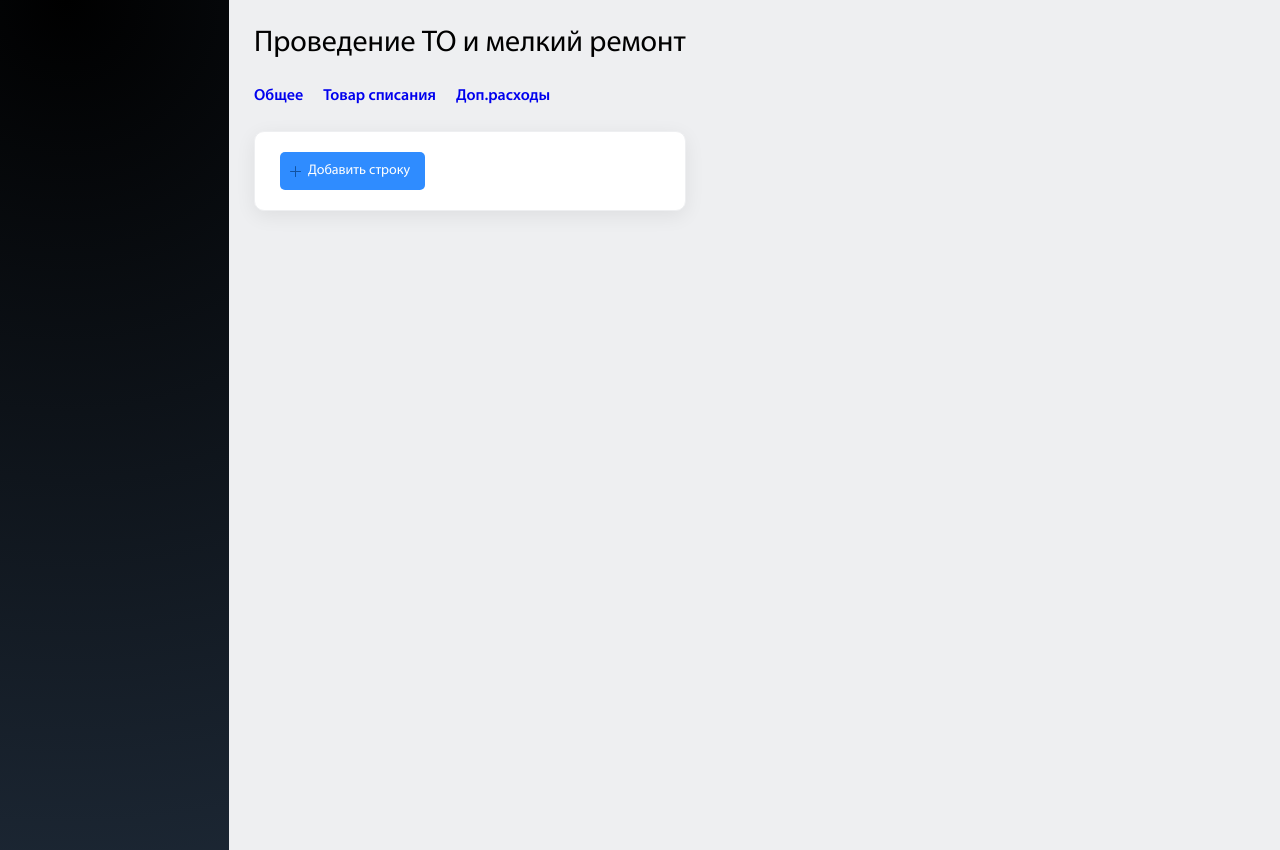
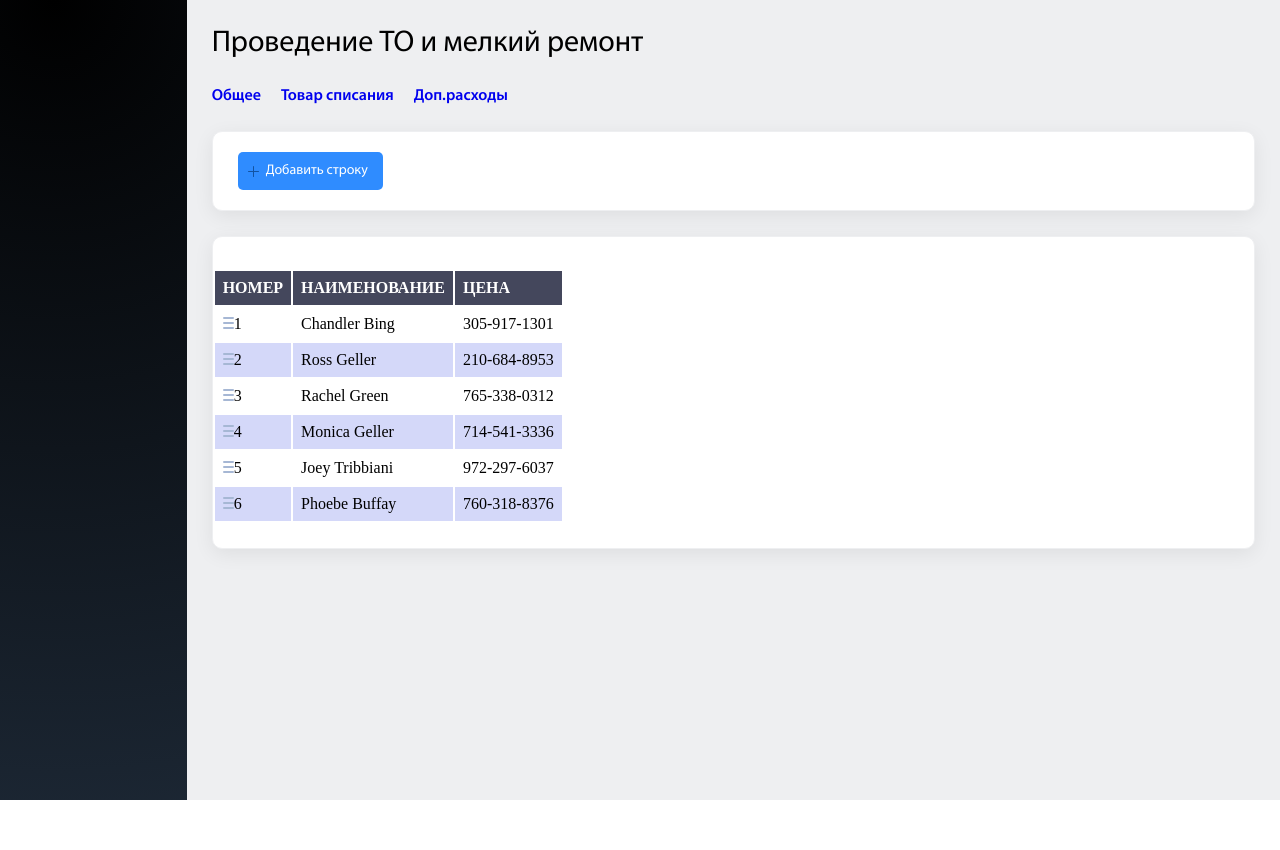
Before and after one commit to 4uJustDev/tt-adaptive-tables, a Vue app: page / in a window 1280 px wide. After the commit the page ends 800 px from the top, so only its background shows below. Built offline with nearby package versions, Linux system fonts and the light colour scheme.

Commit message:
Full Adaptive

```diff
--- a/src/App.vue
+++ b/src/App.vue
@@ -1,5 +1,5 @@
 <template>
-  <div class="app">
+  <div class="main">
     <div class="menu"></div>
     <div class="content">
       <navbar></navbar>
@@ -28,14 +28,15 @@ import Products from '@/components/Products.vue';
     }
     .menu{
       width: 229px;
-      height: 850px;
       background-image: radial-gradient(circle at 29% 0, #000, #1c2734 103%);
     }
-    .app{
+    .main{
       display: flex;
       background-color: #eeeff1;
+      height: 100vh;
     }
     .content{
       margin: 25px;
+      width: 100%;
     }
 </style>
--- a/src/components/Navbar.vue
+++ b/src/components/Navbar.vue
@@ -28,6 +28,7 @@
 }
 .navbar{
     margin-bottom: 25px;
+    width: 100%;
 }
 .navbar_btns{
     margin-top: 25px;
--- a/src/components/Products.vue
+++ b/src/components/Products.vue
@@ -6,13 +6,16 @@
                 <p>Добавить строку</p>
             </button>
         </div>
+        <Table_Adaptive></Table_Adaptive>
     </div>
 </template>
 
 <script>
+import Table_Adaptive from './Table_Adaptive.vue';
+
     export default {
-
-    }
+    components: { Table_Adaptive }
+}
 </script>
 
 <style scoped>
--- /dev/null
+++ b/src/components/Table_Adaptive.vue
@@ -0,0 +1,67 @@
+<template>
+    <div class="table_adaptive">
+        <table id="firstTable">
+            <thead>
+                <tr>
+                <th>Номер</th>
+                <th>Наименование</th>
+                <th>Цена</th>
+                </tr>
+            </thead>
+            <tbody>
+                <tr v-for="row in rows" :key="row.id">
+                <td><img src="@/icons/Groups.svg" alt="Group">{{row.id}}</td>
+                <td>{{row.name}}</td>
+                <td>{{row.price}}</td>
+                </tr>
+            </tbody>
+        </table>
+    </div>
+</template>
+
+<script>
+    export default {
+        data(){
+            return{
+                rows: [
+                    { id: 1, name: "Chandler Bing", price: '305-917-1301'},
+                    { id: 2, name: "Ross Geller", price: '210-684-8953'},
+                    { id: 3, name: "Rachel Green", price: '765-338-0312'},
+                    { id: 4, name: "Monica Geller", price: '714-541-3336'},
+                    { id: 5, name: "Joey Tribbiani", price: '972-297-6037'},
+                    { id: 6, name: "Phoebe Buffay", price: '760-318-8376'}
+                ]
+            }
+    }
+    }
+</script>
+
+<style scoped>
+    .table_adaptive{
+        margin-top: 25px;
+        padding: 32px 0px 25px 0px;
+        border-radius: 10px;
+        box-shadow: 0 5px 20px 0 rgba(0, 0, 0, 0.07);
+        border: solid 1px #eeeff1;
+        background-color: #fff;
+    }
+    table th {
+    text-transform: uppercase;
+    text-align: left;
+    background: #44475C;
+    color: #FFF;
+    padding: 8px;
+    min-width: 30px;
+    }
+
+    table td {
+    text-align: left;
+    padding: 8px;
+    }
+    table td:last-child {
+    border-right: none;
+    }
+    table tbody tr:nth-child(2n) td {
+    background: #D4D8F9;
+    }
+</style>
```
